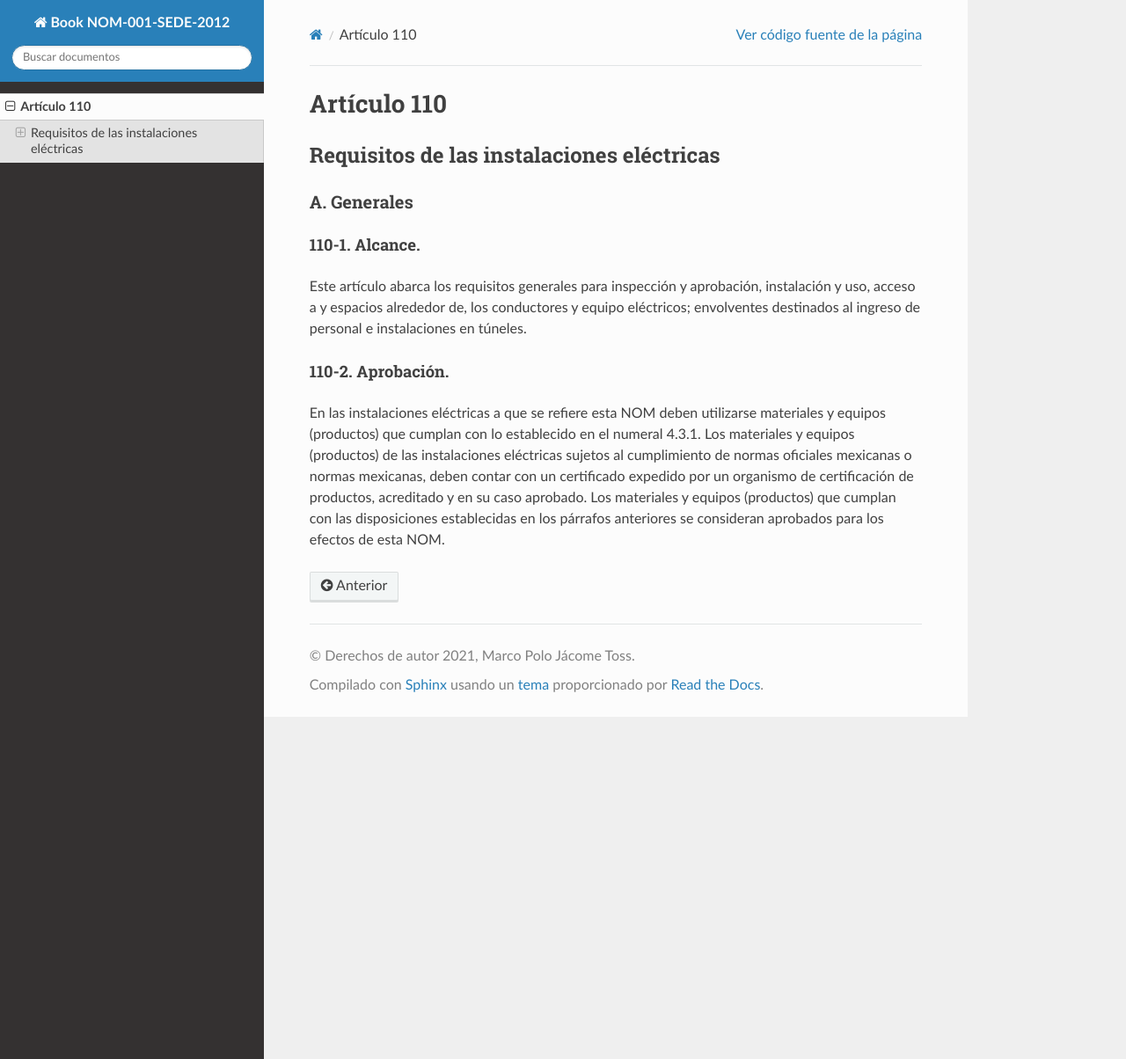
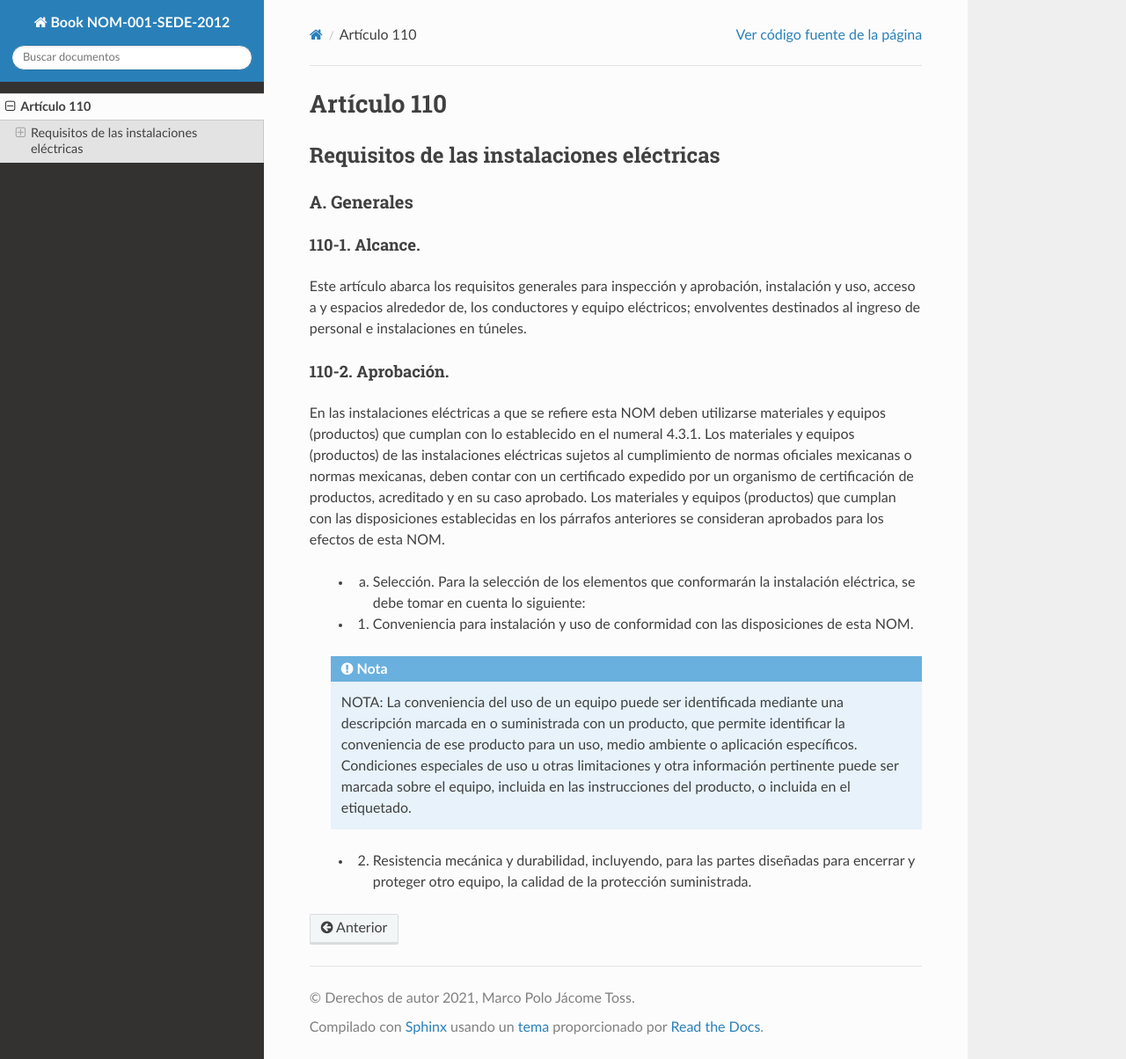
Before and after one commit to jacometoss/Book-NOM-001-SEDE-2012, a Sphinx documentation site: the page built from docs/100/index.rst, in a window 1280 px wide and 1204 px high. Shown: the whole window at 88% size. Built offline with Sphinx 7.4.7 and the Read the Docs theme 2.0.0, drawn with Linux system fonts in a browser that asks for light colours.

Commit message:
Add files via upload

```diff
--- a/docs/100/index.rst
+++ b/docs/100/index.rst
@@ -21,3 +21,11 @@ Este artículo abarca los requisitos generales para inspección y aprobación, i
 En las instalaciones eléctricas a que se refiere esta NOM deben utilizarse materiales y equipos (productos) que cumplan con lo establecido en el numeral 4.3.1.
 Los materiales y equipos (productos) de las instalaciones eléctricas sujetos al cumplimiento de normas oficiales mexicanas o normas mexicanas, deben contar con un certificado expedido por un organismo de certificación de productos, acreditado y en su caso aprobado.
 Los materiales y equipos (productos) que cumplan con las disposiciones establecidas en los párrafos anteriores se consideran aprobados para los efectos de esta NOM.
+
+	* a) Selección. Para la selección de los elementos que conformarán la instalación eléctrica, se debe tomar en cuenta lo siguiente:
+	* (1)   Conveniencia para instalación y uso de conformidad con las disposiciones de esta NOM.
+
+	.. note::
+		NOTA: La conveniencia del uso de un equipo puede ser identificada mediante una descripción marcada en o suministrada con un producto, que permite identificar la conveniencia de ese producto para un uso, medio ambiente o aplicación específicos. Condiciones especiales de uso u otras limitaciones y otra información pertinente puede ser marcada sobre el equipo, incluida en las instrucciones del producto, o incluida en el etiquetado.
+
+	* (2)   Resistencia mecánica y durabilidad, incluyendo, para las partes diseñadas para encerrar y proteger otro equipo, la calidad de la protección suministrada.
```
